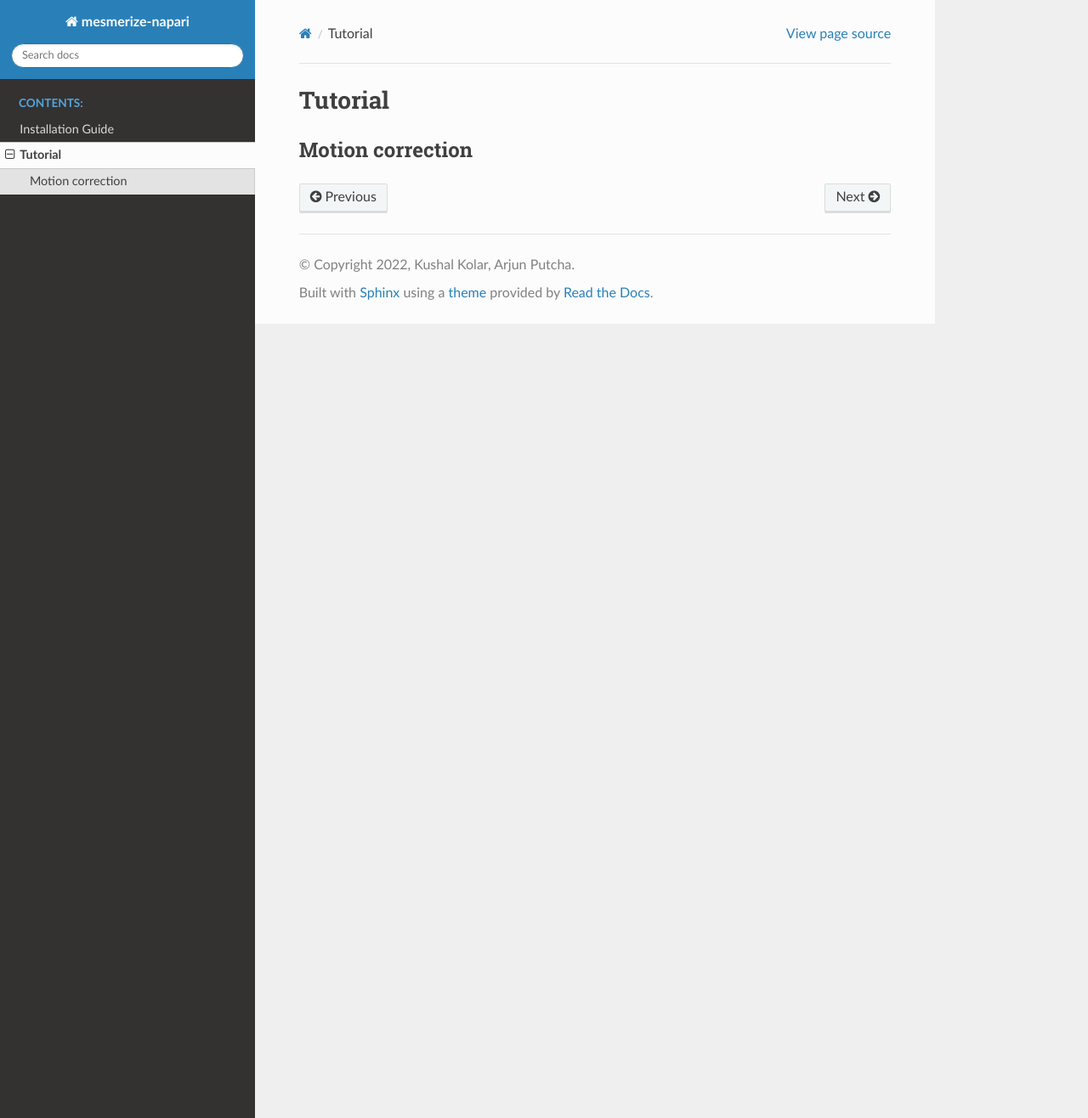
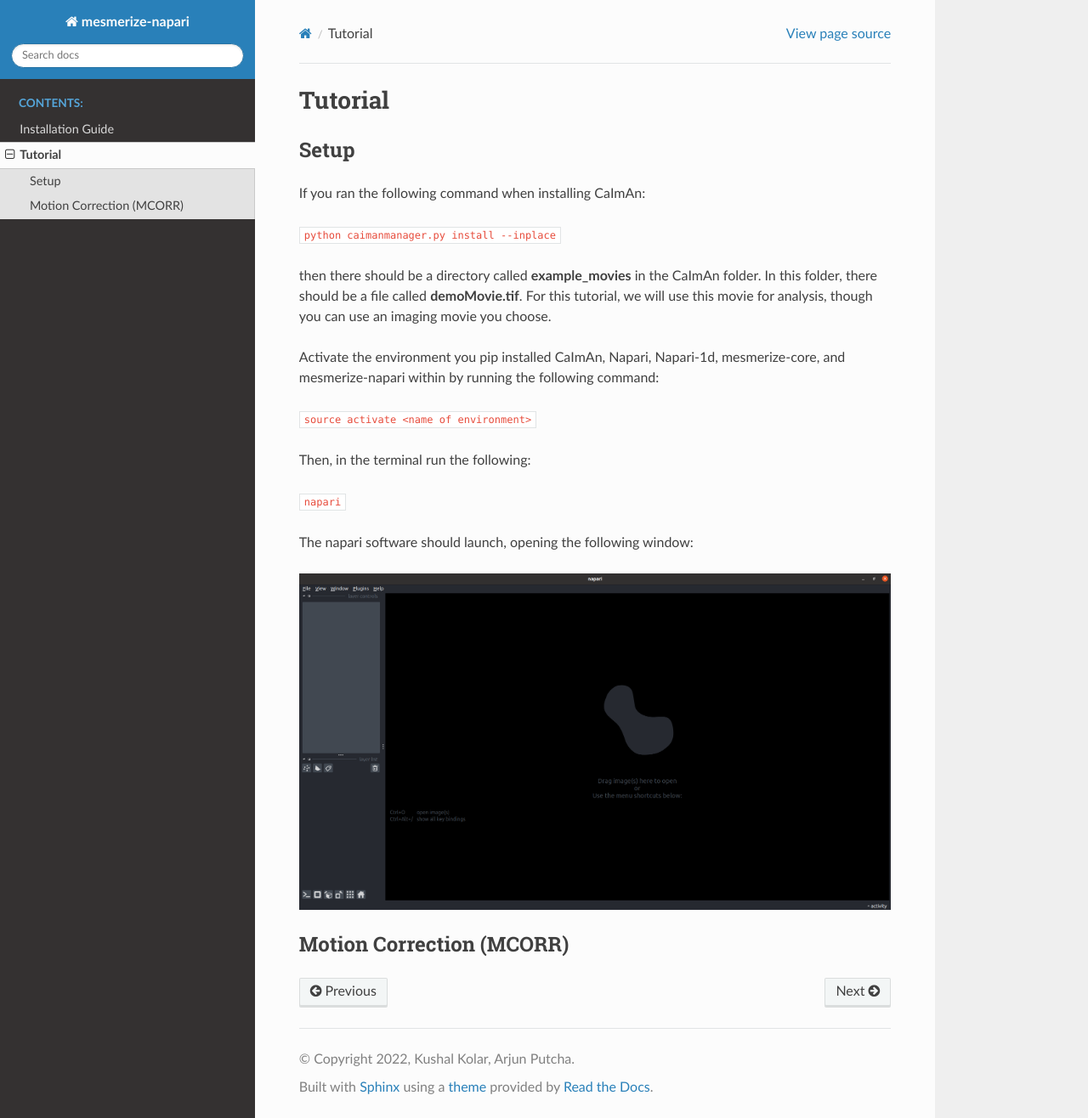
Before and after one commit to nel-lab/mesmerize-napari, a Sphinx documentation site: the page built from docs/source/tutorial.rst, in a window 1280 px wide and 1316 px high. Shown: the whole window at 85% size. Built offline with Sphinx 7.4.7 and the Read the Docs theme 2.0.0, drawn with Linux system fonts in a browser that asks for light colours; pages that are not in the unit, such as notebooks, are missing from menus.

Commit message:
start tutorial doc. small mods to installation doc. Will look over kushal's suggestions tomorrow!

```diff
--- a/docs/source/tutorial.rst
+++ b/docs/source/tutorial.rst
@@ -1,5 +1,30 @@
 Tutorial
-********
+****************
 
-Motion correction
-#################
+Setup
+=============
+
+If you ran the following command when installing CaImAn:
+
+``python caimanmanager.py install --inplace``
+
+then there should be a directory called **example_movies** in the CaImAn folder. In this folder,
+there should be a file called **demoMovie.tif**. For this tutorial, we will use this movie for analysis,
+though you can use an imaging movie you choose.
+
+Activate the environment you pip installed CaImAn, Napari, Napari-1d, mesmerize-core, and mesmerize-napari
+within by running the following command:
+
+``source activate <name of environment>``
+
+Then, in the terminal run the following:
+
+``napari``
+
+The napari software should launch, opening the following window:
+
+.. figure:: ./images/napari_base.png
+
+
+Motion Correction (MCORR)
+==============
```
Also changed, not shown: docs/source/installation.rst (+9 -9 lines), docs/source/images/napari_base.png (added).
